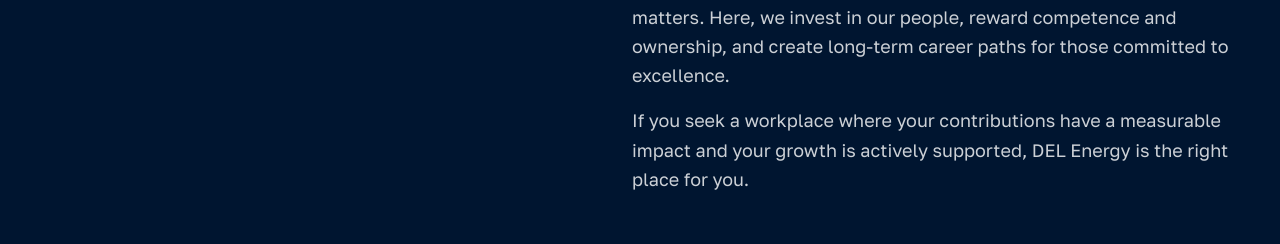
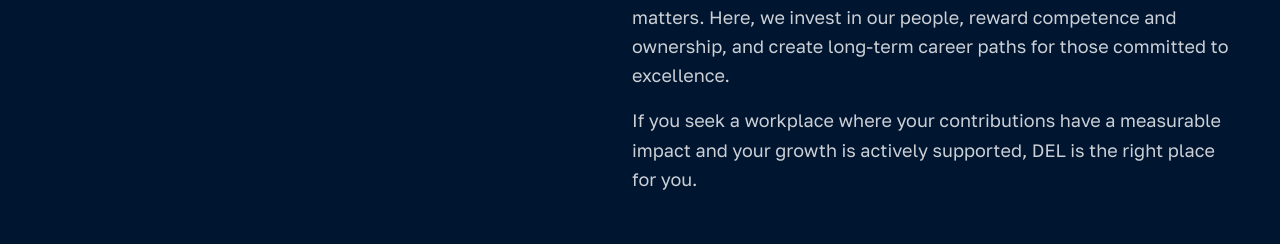
Before and after one commit to iykeevans/del-energy, a Next.js app: page /careers in a window 1280 px wide. Shown: the part 1121-1365 px from the top of the page. Built offline with nearby package versions, Linux system fonts and the light colour scheme.

Commit message:
fix: literature changes

```diff
--- a/src/components/careers/WorkingAtDel.tsx
+++ b/src/components/careers/WorkingAtDel.tsx
@@ -38,8 +38,8 @@ export function WorkingAtDel() {
             </p>
             <p className="mt-4 text-base sm:text-lg text-white/80 leading-relaxed">
               If you seek a workplace where your contributions have a measurable
-              impact and your growth is actively supported, DEL Energy is the
-              right place for you.
+              impact and your growth is actively supported, DEL is the right
+              place for you.
             </p>
           </motion.div>
         </div>
```
